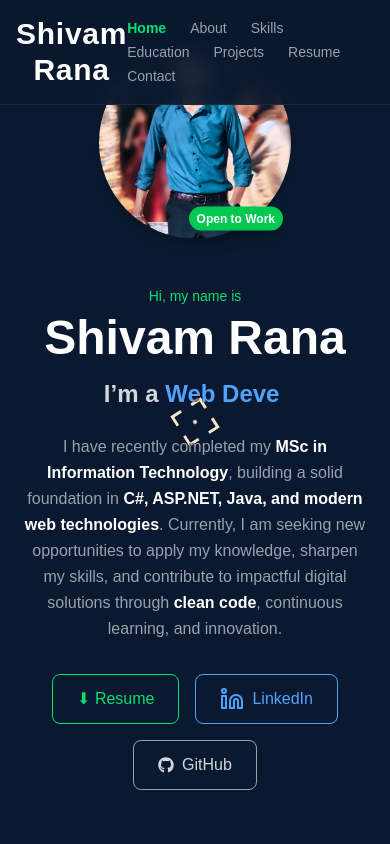
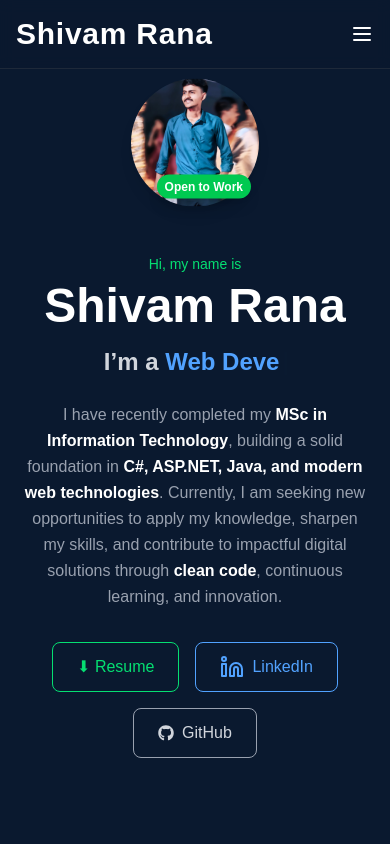
Before and after one commit to Shiv090703/my-portfolio, a Next.js app: page / in a window 390 px wide. Shown: the top 844 px of the page. Built offline with nearby package versions, Linux system fonts and the light colour scheme; a web font is replaced by a local one.

Commit message:
Update portfolio with latest changes

```diff
--- a/app/layout.tsx
+++ b/app/layout.tsx
@@ -3,6 +3,7 @@ import { Geist, Geist_Mono } from "next/font/google";
 import "./globals.css";
 import { Analytics } from "@vercel/analytics/react"
 import { SpeedInsights } from "@vercel/speed-insights/next"
+import { ThemeProvider } from "next-themes";
 
 const geistSans = Geist({
   variable: "--font-geist-sans",
@@ -35,7 +36,9 @@ export default function RootLayout({
       <body
         className={`${geistSans.variable} ${geistMono.variable} antialiased`}
       >
+        <ThemeProvider attribute="class" defaultTheme="dark" enableSystem={true}>
         {children}
+        </ThemeProvider>
         <SpeedInsights/>
         <Analytics />
       </body>
--- a/app/page.tsx
+++ b/app/page.tsx
@@ -1,7 +1,7 @@
 "use client";
 import { useState, useEffect } from "react";
 import { motion, AnimatePresence } from "framer-motion";
-import { Mail, Phone, Linkedin, Github, FileX } from "lucide-react";
+import { Mail, Phone, Linkedin, Github, FileX, Menu, X } from "lucide-react";
 import { FaGraduationCap } from "react-icons/fa";
 import { FaGithub } from "react-icons/fa";
 import { Typewriter } from 'react-simple-typewriter';
@@ -9,14 +9,27 @@ import TargetCursor from '../components/TargetCursor';
 import Image from "next/image";
 export default function Portfolio() {
   const [active, setActive] = useState("Home");
+  const [isMenuOpen, setIsMenuOpen] = useState(false);
+  const [isMobile, setIsMobile] = useState(false);
   // Smooth scroll
   const scrollTo = (id: string) => {
     const section = document.getElementById(id);
     if (section) {
       section.scrollIntoView({ behavior: "smooth" });
       setActive(id);
+      setIsMenuOpen(false); // Close menu on mobile after scroll
     }
   };
+  // Detect mobile device
+  useEffect(() => {
+    const checkMobile = () => {
+      setIsMobile(window.innerWidth < 768);
+    };
+    checkMobile();
+    window.addEventListener("resize", checkMobile);
+    return () => window.removeEventListener("resize", checkMobile);
+  }, []);
+
   // Highlight active section on scroll
   useEffect(() => {
     const handleScroll = () => {
@@ -68,10 +81,12 @@ export default function Portfolio() {
   return (
 
     <div className="bg-[#0a192f] text-gray-300 font-sans scroll-smooth">
-      <TargetCursor
-        spinDuration={2}
-        hideDefaultCursor={true}
-      />
+      {isMobile ? null : (
+        <TargetCursor
+          spinDuration={2}
+          hideDefaultCursor={true}
+        />
+      )}
       {/* Navbar */}
       <nav className="fixed top-0 left-0 right-0 bg-[#0a192f]/90 backdrop-blur border-b border-gray-800 text-white z-50">
         <div className="max-w-6xl mx-auto flex justify-between items-center p-4">
@@ -83,8 +98,8 @@ export default function Portfolio() {
             Shivam Rana
           </button>
 
-          {/* Menu */}
-          <div className="space-x-6">
+          {/* Desktop Menu */}
+          <div className="hidden md:flex space-x-6">
             {[
               "Home",
               "about",
@@ -106,7 +121,43 @@ export default function Portfolio() {
               </button>
             ))}
           </div>
+
+          {/* Mobile Menu Button */}
+          <button
+            onClick={() => setIsMenuOpen(!isMenuOpen)}
+            className="md:hidden text-white hover:text-green-400 transition cursor-target"
+          >
+            {isMenuOpen ? <X size={24} /> : <Menu size={24} />}
+          </button>
         </div>
+
+        {/* Mobile Dropdown Menu */}
+        {isMenuOpen && (
+          <div className="md:hidden absolute top-full left-0 right-0 bg-[#0a192f]/95 backdrop-blur border-b border-gray-800">
+            <div className="flex flex-col items-center py-4 space-y-4">
+              {[
+                "Home",
+                "about",
+                "skills",
+                "education",
+                "projects",
+                "resume",
+                "contact",
+              ].map((id) => (
+                <button
+                  key={id}
+                  onClick={() => scrollTo(id)}
+                  className={`capitalize text-sm transition cursor-target ${active === id
+                    ? "text-green-400 font-semibold"
+                    : "text-gray-400 hover:text-green-400"
+                    }`}
+                >
+                  {id}
+                </button>
+              ))}
+            </div>
+          </div>
+        )}
       </nav>
 
       {/* Home Section */}
@@ -119,8 +170,6 @@ export default function Portfolio() {
 
         {/* Profile Photo with Floating Effect + ShapeBlur */}
         <div className="relative flex justify-center items-center">
-
-
           {/* Floating Photo */}
           <motion.div
             initial={{ y: 0 }}
@@ -133,7 +182,7 @@ export default function Portfolio() {
               height={500}
               src="/profile.jpg"
               alt="Shivam Rana"
-              className="w-48 h-48 md:w-64 md:h-64 rounded-full shadow-lg object-cover cursor-target"
+              className={`rounded-full shadow-lg object-cover cursor-target ${isMobile ? 'w-32 h-32' : 'w-48 h-48 md:w-64 md:h-64'}`}
             />
 
             {/* Open to Work Badge */}
--- a/package.json
+++ b/package.json
@@ -18,6 +18,7 @@
     "gsap": "^3.13.0",
     "lucide-react": "^0.542.0",
     "next": "15.5.2",
+    "next-themes": "^0.4.6",
     "react": "19.1.0",
     "react-dom": "19.1.0",
     "react-icons": "^5.5.0",
@@ -31,9 +32,11 @@
     "@types/node": "^20",
     "@types/react": "^19",
     "@types/react-dom": "^19",
+    "autoprefixer": "^10.4.21",
     "eslint": "^9",
     "eslint-config-next": "15.5.2",
-    "tailwindcss": "^4",
+    "postcss": "^8.5.6",
+    "tailwindcss": "^4.1.13",
     "tw-animate-css": "^1.3.8",
     "typescript": "^5"
   }
--- /dev/null
+++ b/tailwind.config.js
@@ -0,0 +1,13 @@
+/** @type {import('tailwindcss').Config} */
+module.exports = {
+  darkMode: "class",
+  content: [
+    "./app/**/*.{js,ts,jsx,tsx}",
+    "./pages/**/*.{js,ts,jsx,tsx}",
+    "./components/**/*.{js,ts,jsx,tsx}",
+  ],
+  theme: {
+    extend: {},
+  },
+  plugins: [],
+};
```
Also changed, not shown: 2 other files (tests, documents, lock files or other folders).
